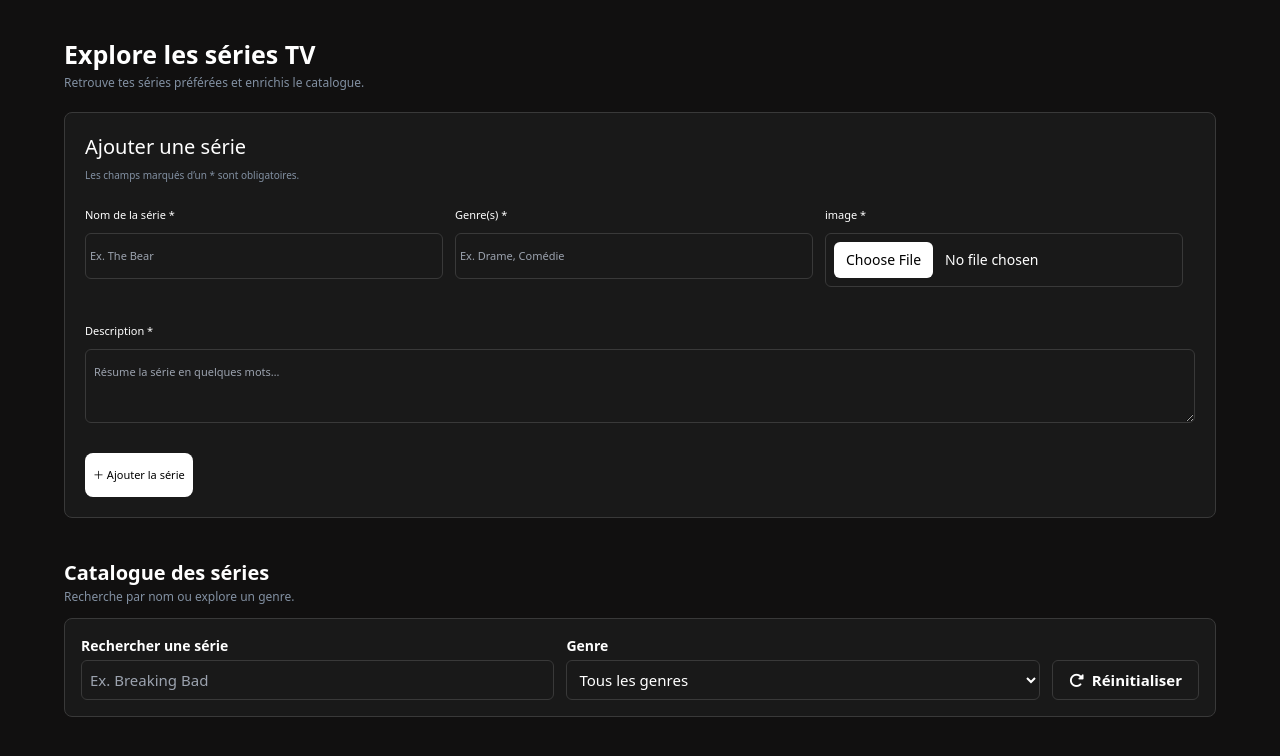
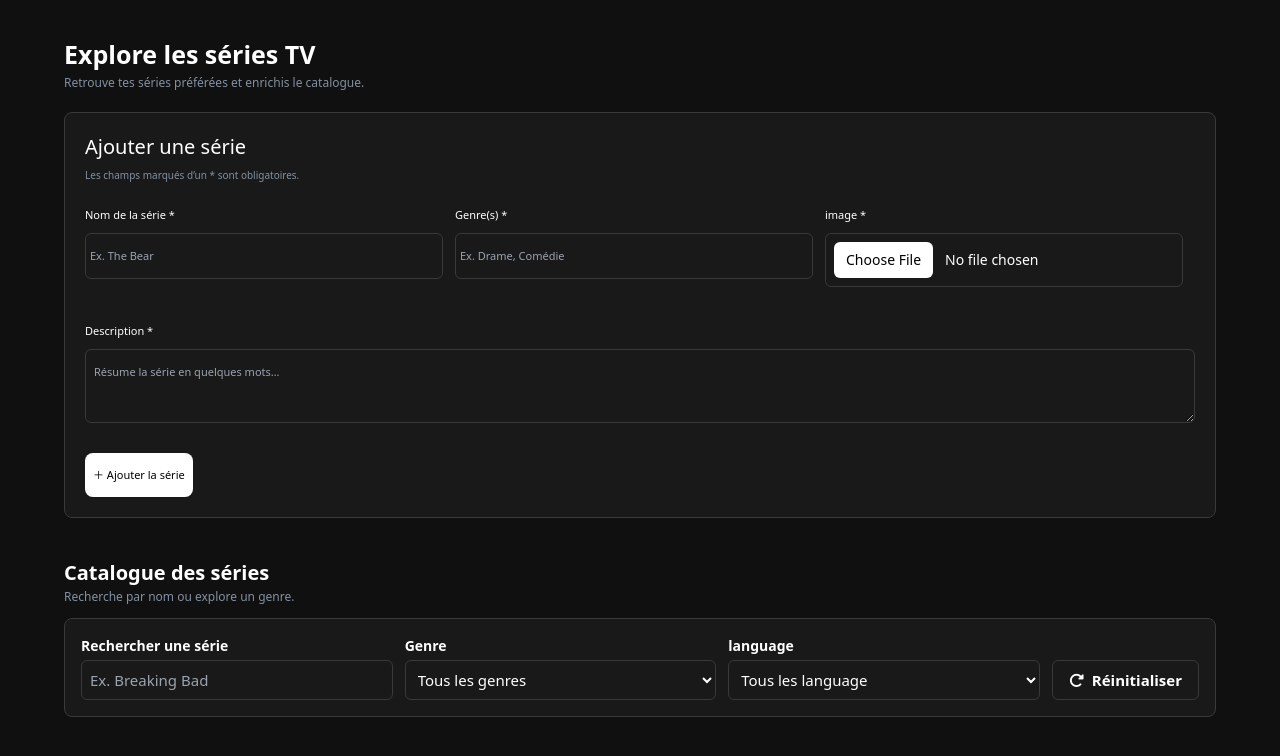
Before and after one commit to yassine-dzaouha/SerieScope, a plain HTML site: page index.html in a window 1280 px wide. Shown: the part 74-830 px from the top of the page. Drawn offline with nearby package versions, Linux system fonts and the light colour scheme; no server answers.

Commit message:
add the select of filter by languages

```diff
--- a/index.html
+++ b/index.html
@@ -77,7 +77,7 @@
                     <p class="text-[#8290A2] text-[12px]">Recherche par nom ou explore un genre.</p>
                 </div>
 
-                <div class="bg-[#191919] border border-[#393939] rounded-lg p-4 grid grid-cols-1 md:grid-cols-[1fr_1fr_auto] gap-3 items-end">
+                <div class="bg-[#191919] border border-[#393939] rounded-lg p-4 grid grid-cols-1 md:grid-cols-[1fr_1fr_1fr_auto] gap-3 items-end">
                     <div class="flex flex-col">
                         <label for="searchInput" class="mb-1 text-[14px] font-bold">Rechercher une série</label>
                         <input type="search" id="searchInput" placeholder="Ex. Breaking Bad"
@@ -89,6 +89,14 @@
                         <select id="genreFilter"
                             class="border border-[#393939] bg-[#191919] rounded-md px-2 py-2 text-[15px] focus:outline-none focus:ring-2 focus:ring-white">
                             <option value="all">Tous les genres</option>
+                        </select>
+                    </div>
+
+                    <div class="flex flex-col">
+                        <label for="languageFilter" class="mb-1 text-[14px] font-bold">language</label>
+                        <select id="languageFilter"
+                            class="border border-[#393939] bg-[#191919] rounded-md px-2 py-2 text-[15px] focus:outline-none focus:ring-2 focus:ring-white">
+                            <option value="all">Tous les language</option>
                         </select>
                     </div>
 
```
